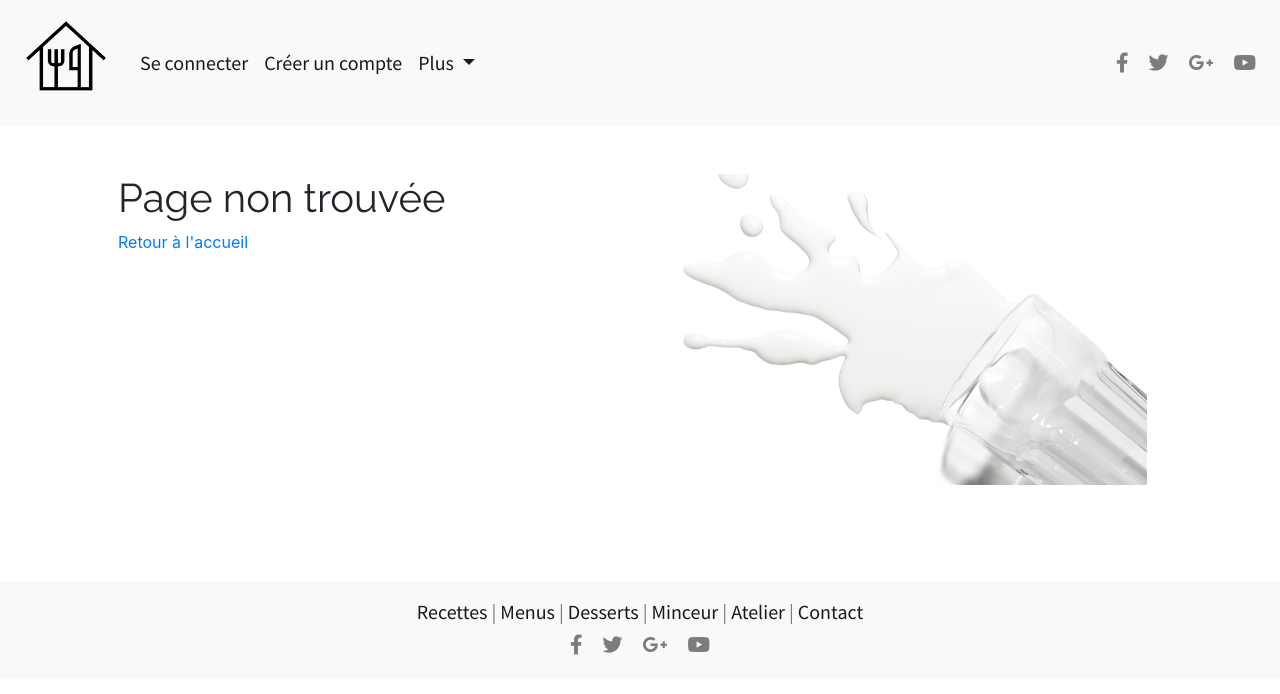
After one commit to dananjayavr/projet-1-hitema-front, a PHP site: page /404.php in a window 1280 px wide. The commit adds this page. Shown: the top 694 px of the page. Run offline with PHP 8.4, Linux system fonts and the light colour scheme; some libraries are stand-ins or nearby versions.

Commit message:
ajout page 404

```diff
--- /dev/null
+++ b/404.php
@@ -0,0 +1,15 @@
+<?php
+include 'inc/header.php';
+?>
+<div class="container">
+    <div class="row">
+        <div class="col-6 p-5">
+            <h1>Page non trouvée</h1>
+            <a href="index.php">Retour à l'accueil</a>
+        </div>
+        <div class="col-6 p-5">
+            <img src="assets/photos/backgrounds/bg-404.png" alt="spilled milk" class="img-fluid">
+        </div>
+    </div>
+</div>
+<?php include 'inc/footer.php'; ?>
--- a/membre-detail.php
+++ b/membre-detail.php
@@ -7,7 +7,11 @@ $id_utilisateur = filter_input(INPUT_GET,'idm',FILTER_SANITIZE_ENCODED);
 $query_m = "SELECT gravatar, prenom, nom, dateCrea FROM membres WHERE idMembre='$id_utilisateur';";
 $result_m = $pdo->query($query_m);
 $membre = $result_m->fetch(PDO::FETCH_OBJ);
-
+if(!$membre) {
+    header("HTTP/1.1 301 Moved Permanently");
+    header( 'Location: 404.php' ) ;
+    exit;
+}
 /*$membre = $result->fetch(PDO::FETCH_OBJ);*/
 
 ?>
--- a/recette-detail.php
+++ b/recette-detail.php
@@ -7,7 +7,11 @@ $id_recette = filter_input(INPUT_GET,'idr',FILTER_SANITIZE_ENCODED);
 $query = "SELECT r.idRecette, r.img, r.chapo, r.titre, r.difficulte, r.preparation,r.tempsPreparation, r.tempsCuisson, r.ingredient, r.tempsPreparation, r.prix, r.dateCrea, r.couleur, m.prenom,m.idMembre,c.nom FROM recettes r, membres m, categories c WHERE r.idRecette='$id_recette' AND m.idMembre=r.membre AND r.categorie=c.idCategorie;";
 $result = $pdo->query($query);
 $recette = $result->fetch(PDO::FETCH_OBJ);
-
+if (!$recette) {
+    header("HTTP/1.1 301 Moved Permanently");
+    header( 'Location: 404.php' ) ;
+    exit;
+}
 ?>
 <div class="container">
     <div class="row mx-auto pt-5">
```
Also changed, not shown: assets/photos/backgrounds/bg-404.png (added).
